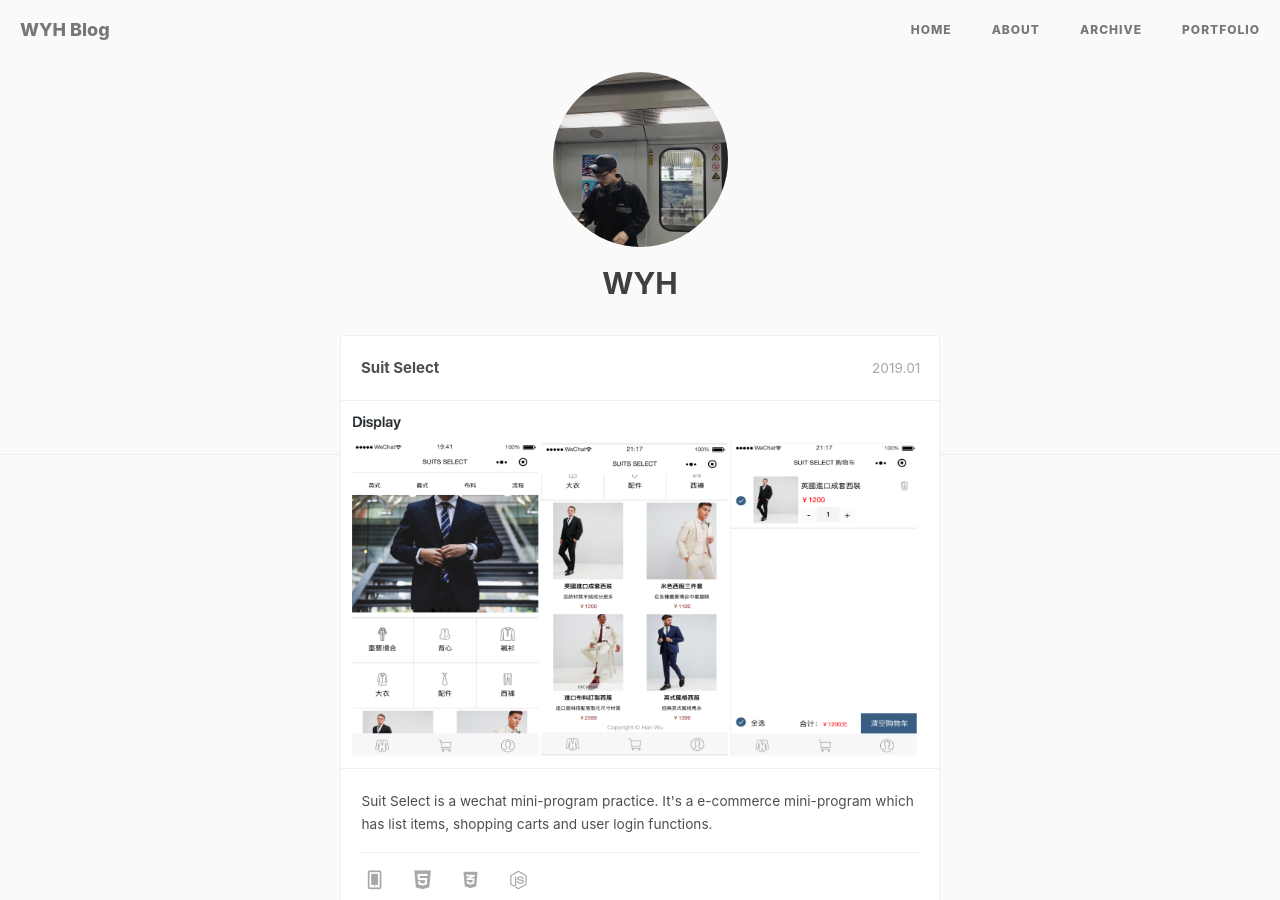
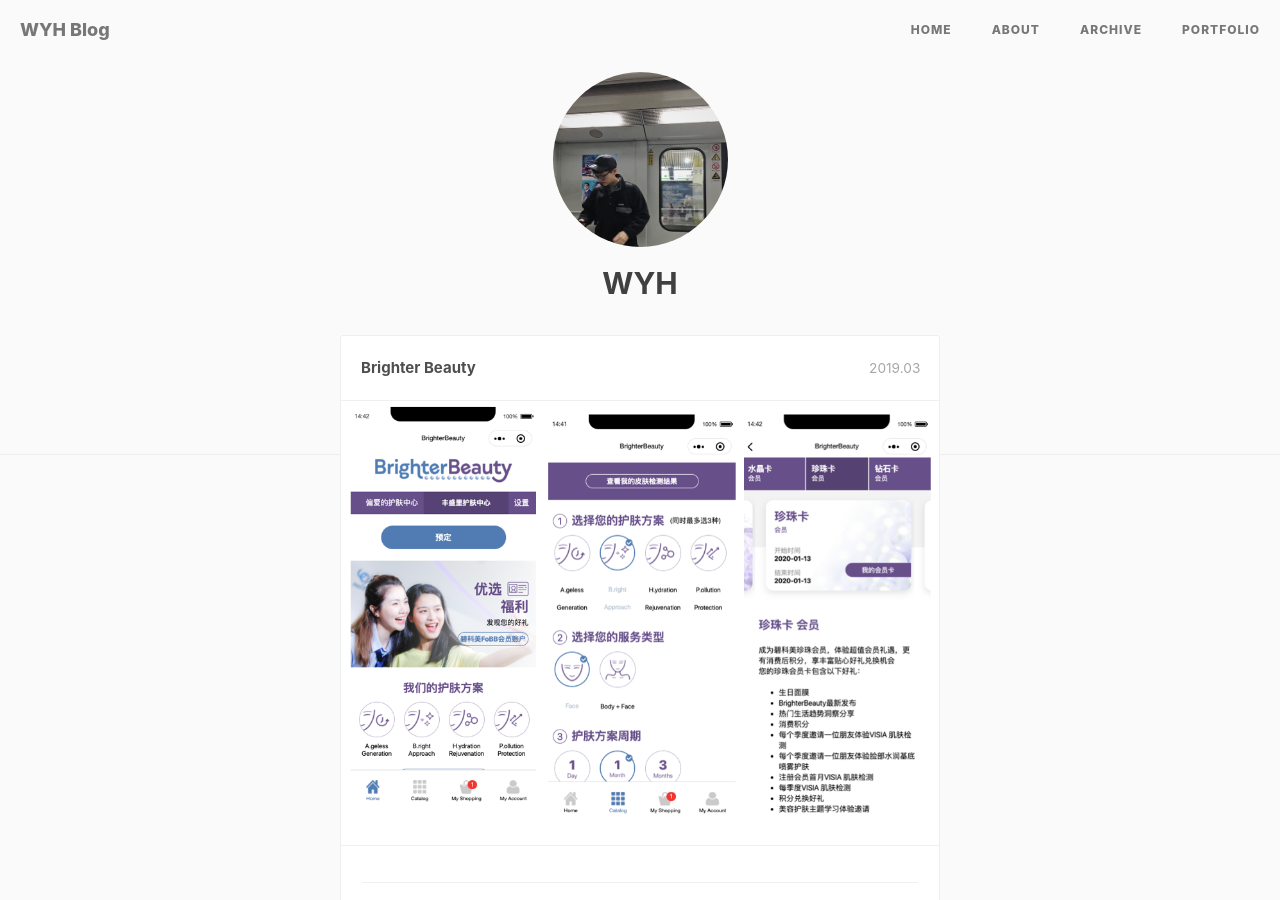
Before and after one commit to elinyuhanwu/elinyuhanwu.github.io, a Jekyll site: the page built from portfolio/index.html, in a window 1280 px wide and 900 px high. Built offline with Jekyll 4.4.1, drawn with Linux system fonts in a browser that asks for light colours; nearby versions of some CDN libraries; comment, search, counter and statistics services are not loaded.

Commit message:
fix(add portfolio)

```diff
--- a/portfolio/index.html
+++ b/portfolio/index.html
@@ -21,6 +21,24 @@
 			</header>
 			<div class="main">
 				<ul class="cbp_tmtimeline">
+					<li>
+						<div class="cbp_tmlabel">
+							<h2 id="boxoffice">Brighter Beauty</h2>
+							<time>2019.03</time>
+							<img src="images/work-bb.png">
+							<ul>
+								<li>
+
+								</li>
+								<li class="skill">
+									<span class="cbp_tmicon-phone"></span>
+									<span class="cbp_tmicon-react"></span>
+									<span class="fab fa-css3-sass"></span>
+									<span class="fab fa-node-wechat"></span>
+								</li>
+							</ul>
+						</div>
+					</li>
 					<li>
 						<div class="cbp_tmlabel">
 							<h2 id="boxoffice">Suit Select</h2>
```
Also changed, not shown: _includes/about/zh.md (+1 -1 lines), portfolio/images/work-bb.png (added).
